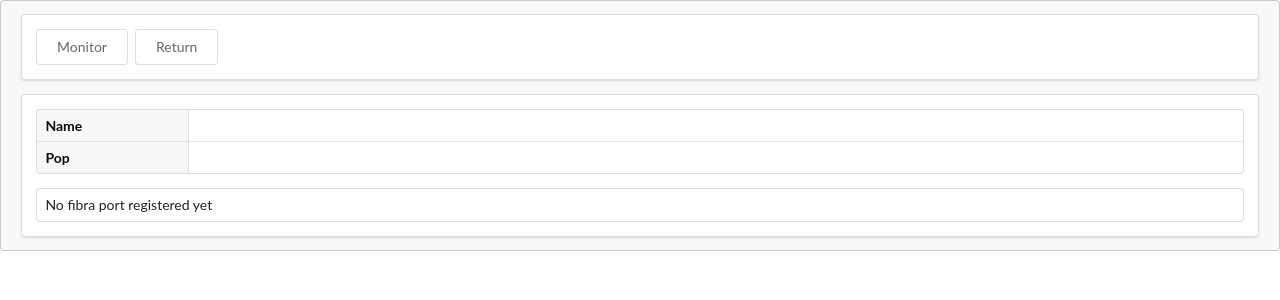
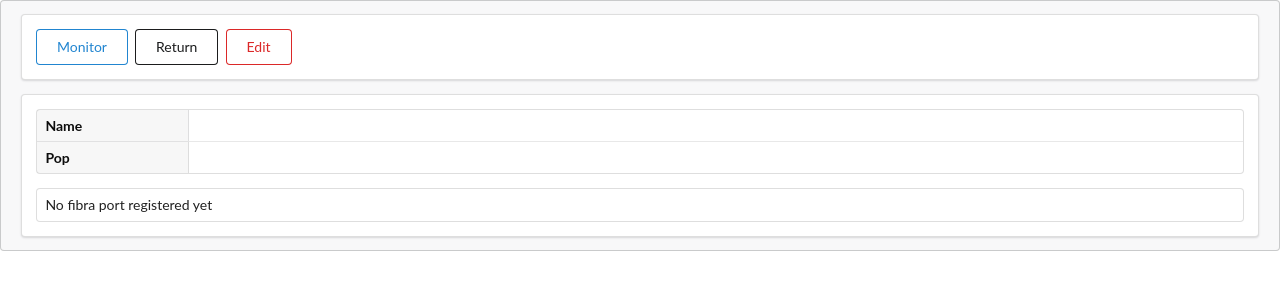
Before and after one commit to diegogslomp/monitor, a Django app: template templates/monitor/dio_detail.html in a window 1280 px wide. Shown: the top 300 px of the page. Run offline with Django 3.2, Linux system fonts and the light colour scheme; the template is opened without the code that fills it, so the values that code supplies are empty.

Commit message:
add edit button

```diff
--- a/templates/monitor/dio_detail.html
+++ b/templates/monitor/dio_detail.html
@@ -3,8 +3,10 @@
 {% block content %}
 <div class="ui message">
   <div class="ui segment">
-    <a href="{% url 'monitor:index' %}" class="ui basic button" >Monitor</a>
-    <a href="{% url 'monitor:dio_list' %}" class="ui basic button" >Return</a>
+    <a href="{% url 'monitor:index' %}" class="ui primary basic button" >Monitor</a>
+    <a href="{% url 'monitor:dio_list' %}" class="ui secondary basic button" >Return</a>
+    <a href="{% url 'admin:monitor_dio_change' dio.id %}" class="ui negative basic button" >Edit</a>
+
   </div>
   <div class="ui segment">
     <table class="ui very compact definition table">
--- a/templates/monitor/host_detail.html
+++ b/templates/monitor/host_detail.html
@@ -4,7 +4,7 @@
   <div class="ui segment">
     <a
       href="{% url 'monitor:dio_list' %}"
-      class="ui basic button"
+      class="ui secondary basic button"
       >DIOs</a
     >
     <a
```
